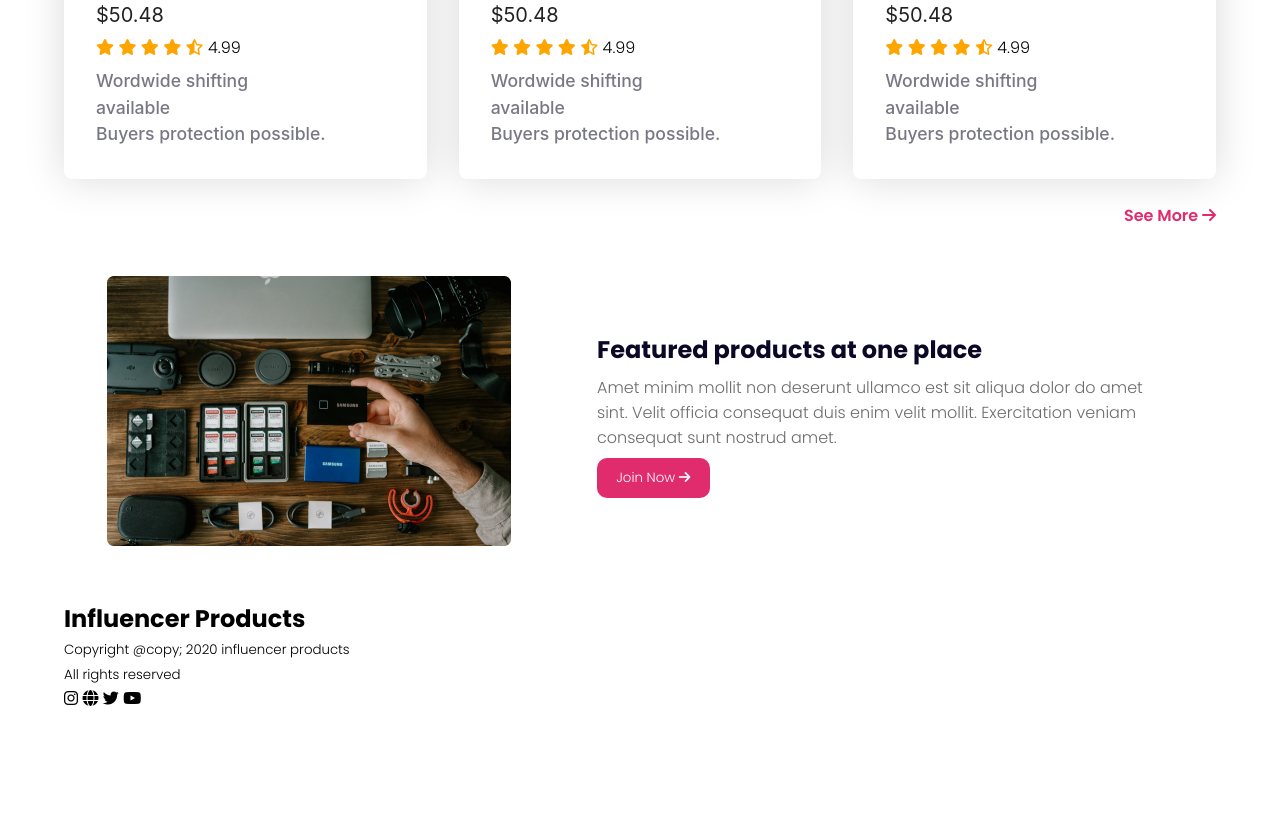
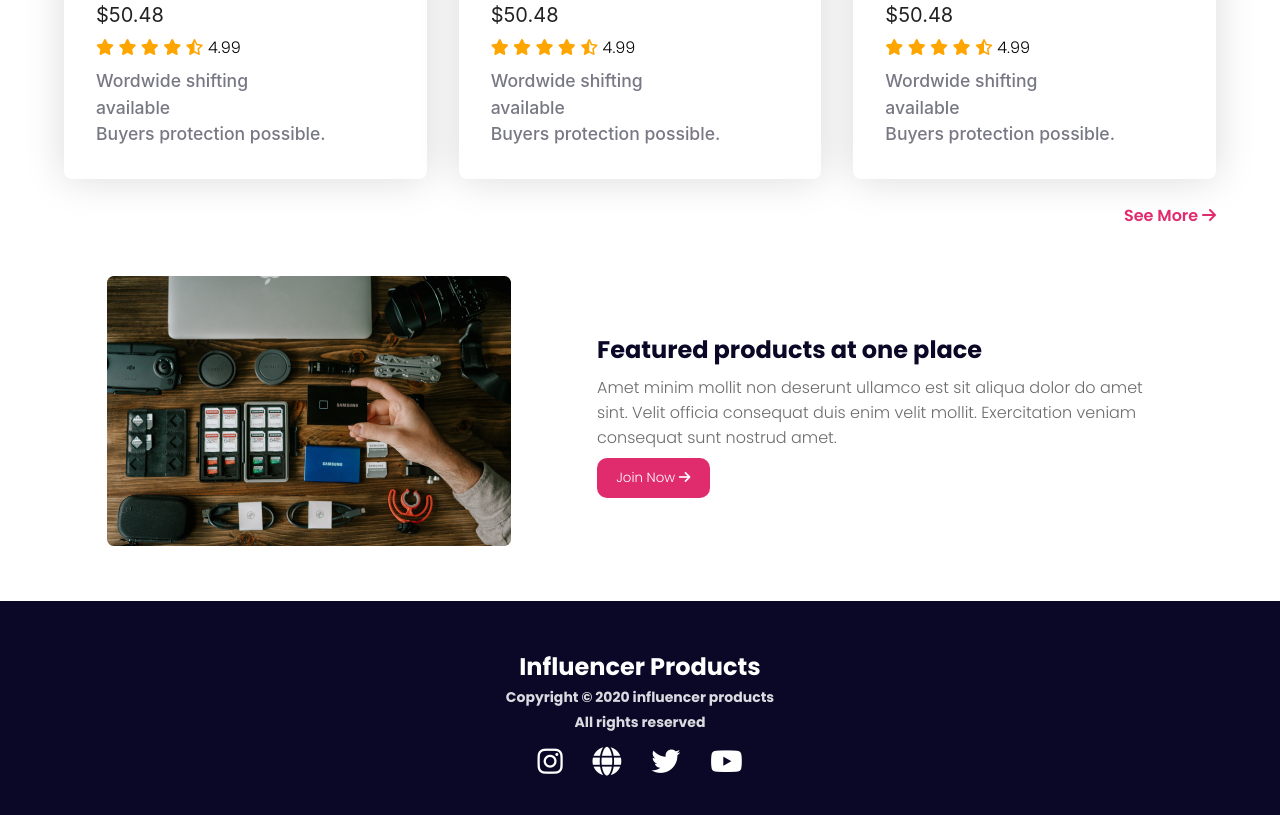
Before and after one commit to mdabarik/influencer-products-website, a plain HTML site: page index.html in a window 1280 px wide. Shown: the part 2167-2982 px from the top of the page. Before the commit the page ends 2878 px from the top, so only its background shows below. Drawn offline with Linux system fonts and the light colour scheme.

Commit message:
footer section added

```diff
--- a/index.html
+++ b/index.html
@@ -265,7 +265,7 @@
     <footer>
         <div class="footer-container">
             <h2>Influencer Products</h2>
-            <small>Copyright @copy; 2020 influencer products <br> All rights reserved</small>
+            <small>Copyright &copy; 2020 influencer products <br> All rights reserved</small>
             <div class="footer-link">
                 <i class="fa-brands fa-instagram"></i>
                 <i class="fa-solid fa-globe"></i>
--- a/styles/styles.css
+++ b/styles/styles.css
@@ -5,7 +5,7 @@
     font-family: Poppins;
 }
 
-body {
+header, main {
     width: 90%;
     margin: auto;
 }
@@ -212,6 +212,39 @@ body {
     margin-bottom: .5rem;
 }
 
+
+/* footer section */
+footer {
+    text-align: center;
+    color: white;
+}
+.footer-container {
+    background: #0A0826;
+    padding: 3rem;
+}
+
+.footer-container h2 {
+    color: white;
+    font-weight: 700;
+}
+
+.footer-container small {
+    color: var(--text-gray-300, #D9DBE1);
+    font-size: 14px;
+    font-weight: 700;
+}
+
+
+.footer-container i {
+    margin: 0.8rem;
+    font-size: 1.8rem;
+}
+
+.footer-container i:hover {
+    cursor: pointer;
+    color: rgb(228, 224, 224);
+}
+
 /* Responsive query */
 @media screen and (max-width: 576px) {
     html {
@@ -251,12 +284,11 @@ body {
     .featured {
         flex-direction: column;
     }
+
     .featured-content {
         width: 100%;
     }
 }
-
-
 
 /* Medium Device */
 @media screen and (min-width: 567px) and (max-width: 992px) {
@@ -293,9 +325,11 @@ body {
         grid-template-columns: repeat(2, 1fr);
         gap: 1rem;
     }
+
     .featured {
         flex-direction: column;
     }
+
     .featured-content {
         width: 70%;
     }
```
